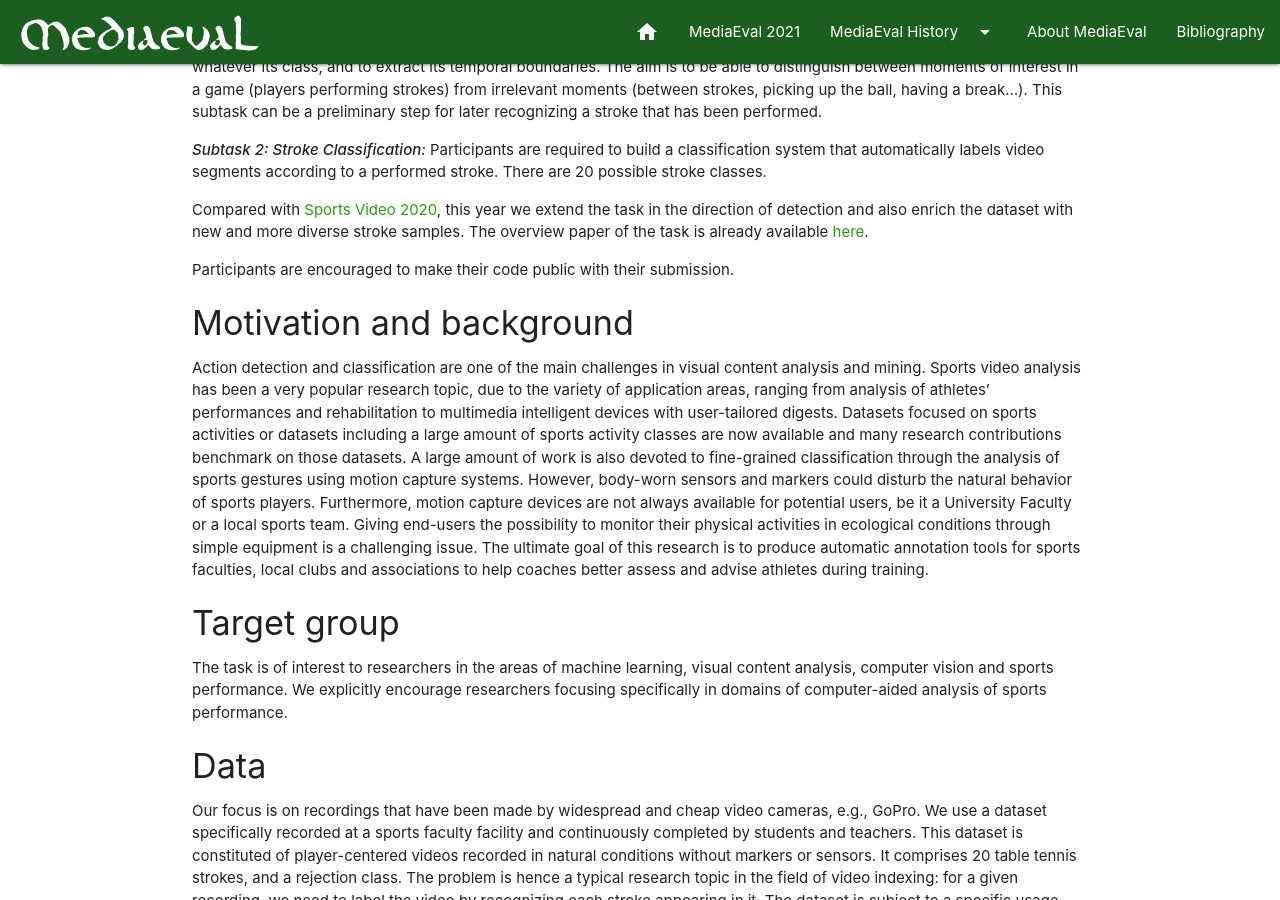
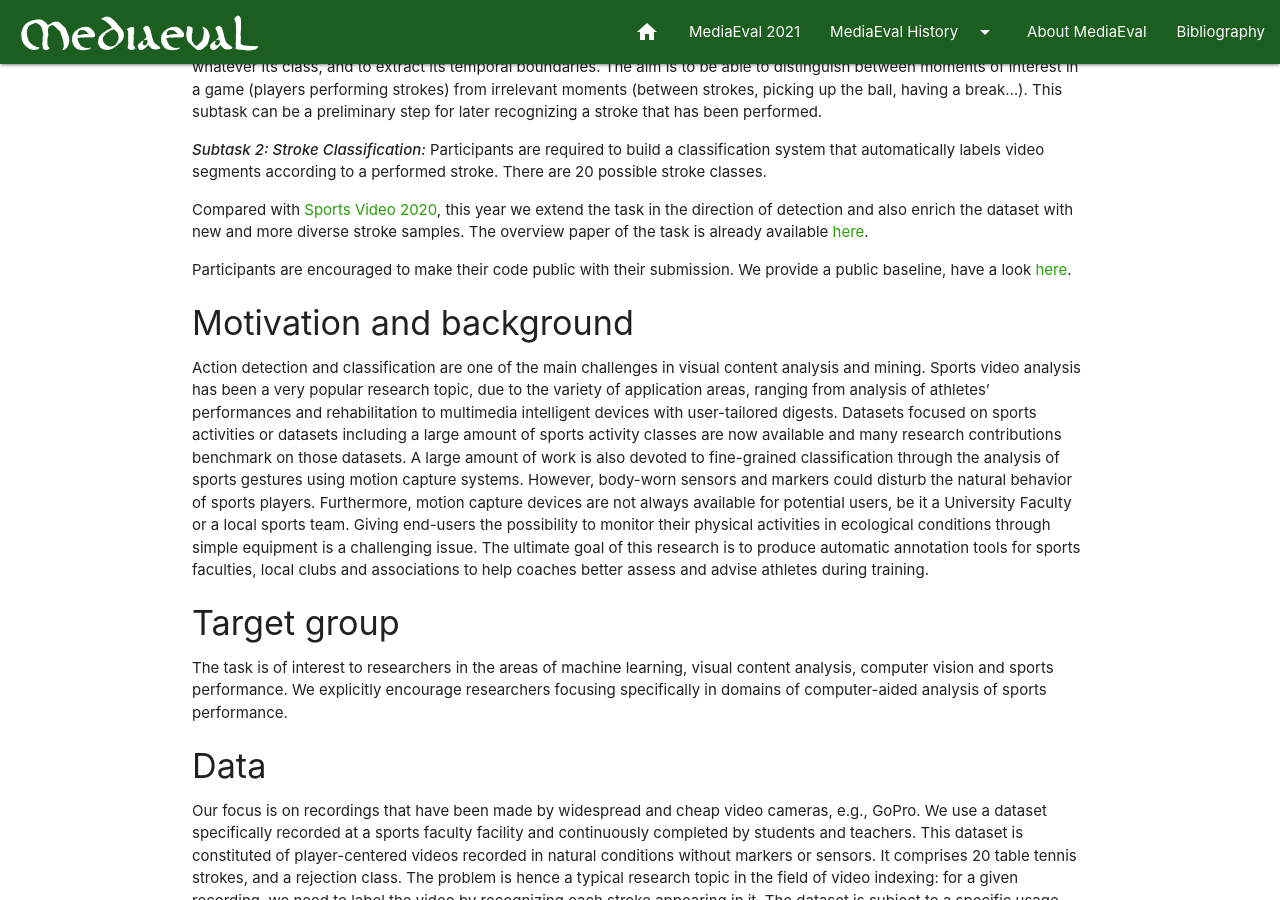
Before and after one commit to multimediaeval/multimediaeval.github.io, a Jekyll site: the page built from _editions/2021/tasks/sportsvideo.md, in a window 1280 px wide and 900 px high, scrolled down 444 px. Built offline with Jekyll 4.4.1, drawn with Linux system fonts in a browser that asks for light colours; some of the changed text lies outside the part shown.

Commit message:
deadline update and baseline info

```diff
--- a/_editions/2021/tasks/sportsvideo.md
+++ b/_editions/2021/tasks/sportsvideo.md
@@ -22,7 +22,7 @@ This task offers researchers an opportunity to test their fine-grained classific
 
 Compared with [Sports Video 2020](https://multimediaeval.github.io/editions/2020/tasks/sportsvideo/), this year we extend the task in the direction of detection and also enrich the dataset with new and more diverse stroke samples. The overview paper of the task is already available [here](https://www.labri.fr/projet/AIV/MediaEval/Sports_Video_Task_2021.pdf).
 
-Participants are encouraged to make their code public with their submission.
+Participants are encouraged to make their code public with their submission. We provide a public baseline, have a look [here](https://github.com/ccp-eva/SportTaskME21).
 
 #### Motivation and background
 Action detection and classification are one of the main challenges in visual content analysis and mining. Sports video analysis has been a very popular research topic, due to the variety of application areas, ranging from analysis of athletes’ performances and rehabilitation to multimedia intelligent devices with user-tailored digests. Datasets focused on sports activities or datasets including a large amount of sports activity classes are now available and many research contributions benchmark on those datasets. A large amount of work is also devoted to fine-grained classification through the analysis of sports gestures using motion capture systems. However, body-worn sensors and markers could disturb the natural behavior of sports players. Furthermore, motion capture devices are not always available for potential users, be it a University Faculty or a local sports team. Giving end-users the possibility to monitor their physical activities in ecological conditions through simple equipment is a challenging issue. The ultimate goal of this research is to produce automatic annotation tools for sports faculties, local clubs and associations to help coaches better assess and advise athletes during training.
```
Also changed, not shown: other parts of _editions/2021/tasks/sportsvideo.md (+1 -1 lines).
